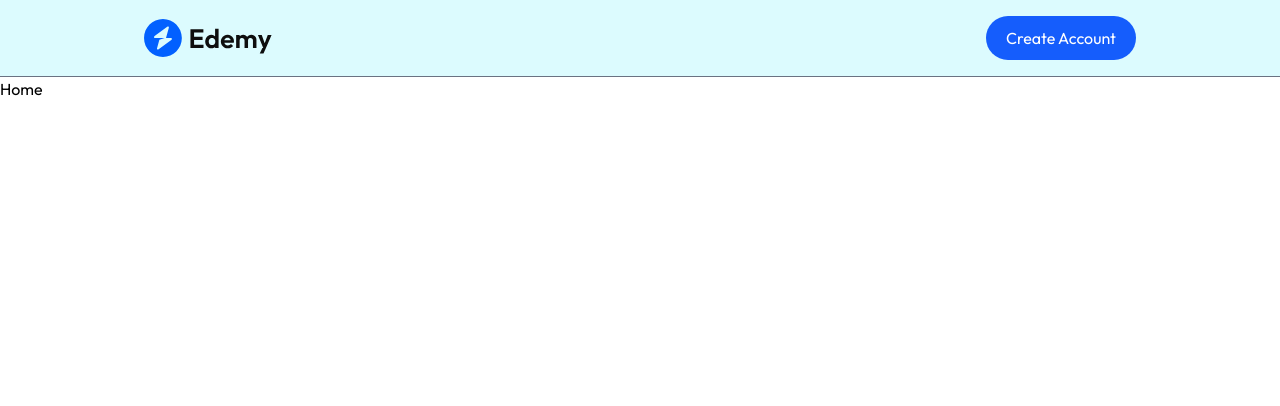
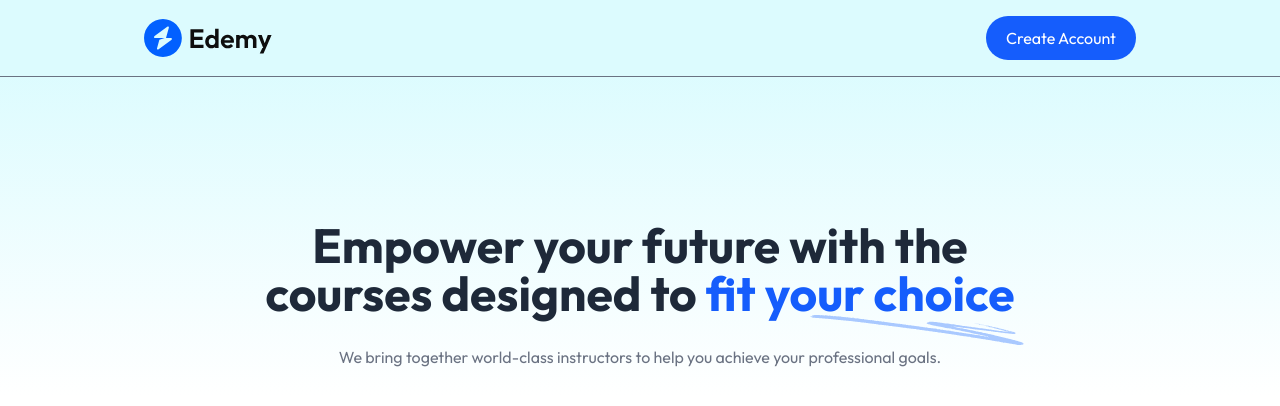
Before and after one commit to biswaslohani123/Learning-Management-System, a React (Vite) app in the folder frontend/: page / in a window 1280 px wide. Shown: the top 406 px of the page. Built offline with nearby package versions, Linux system fonts and the light colour scheme; no server answers; a web font is replaced by a local one.

Commit message:
completed hero section

```diff
--- a/frontend/src/components/Students/Hero.jsx
+++ b/frontend/src/components/Students/Hero.jsx
@@ -1,9 +1,16 @@
 import React from 'react'
+import { assets } from '../../assets/assets'
 
 const Hero = () => {
   return (
-    <div>
-      <h1>Hero</h1>
+    <div className='flex flex-col items-center w-full md:pt-36 pt-20 px-7 md:px-0 space-y-7 text-center bg-gradient-to-b from-cyan-100/70'>
+
+      <h1 className='md:text-5xl text-3xl relative font-bold text-gray-800 max-w-3xl mx-auto'>Empower your future with the courses designed to <span className='text-blue-600'>fit your choice</span> <img src={assets.sketch} alt="" className='md:block hidden absolute -bottom-7 right-0' /></h1>
+
+      <p className='md:block hidden text-gray-500 max-w-2xl mx-auto'>We bring together world-class instructors to help you achieve your professional goals.</p>
+
+      <p className='md:hidden text-gray-500 max-w-sm mx-auto'>We bring together world-class instructors to help you achieve your professional goals.</p>
+
     </div>
   )
 }
--- a/frontend/src/components/Students/Navbar.jsx
+++ b/frontend/src/components/Students/Navbar.jsx
@@ -14,7 +14,9 @@
   return (
     <div className={`flex items-center justify-between px-4 sm:px-10 md:px-14 lg:px-36 border-b border-gray-500 py-4 ${isCourseList ? 'bg-white' : 'bg-cyan-100/70'}`}>
 
+      <Link to='/'>
       <img src={assets.logo} alt="logo" className='w-28 lg:w-32 cursor-pointer ' />
+      </Link>
       <div className='hidden md:flex items-center gap-5 text-gray-500 cursor-pointer '>
 
         <div className='flex items-center gap-5'>
--- a/frontend/src/pages/Student/Home.jsx
+++ b/frontend/src/pages/Student/Home.jsx
@@ -1,10 +1,11 @@
 import React from 'react'
+import Hero from '../../components/Students/Hero'
 
 
 const Home = () => {
   return (
-    <div>
-      Home
+    <div className='flex flex-col items-center space-y-7 text-center'>
+      <Hero/>
     </div>
   )
 }
```
